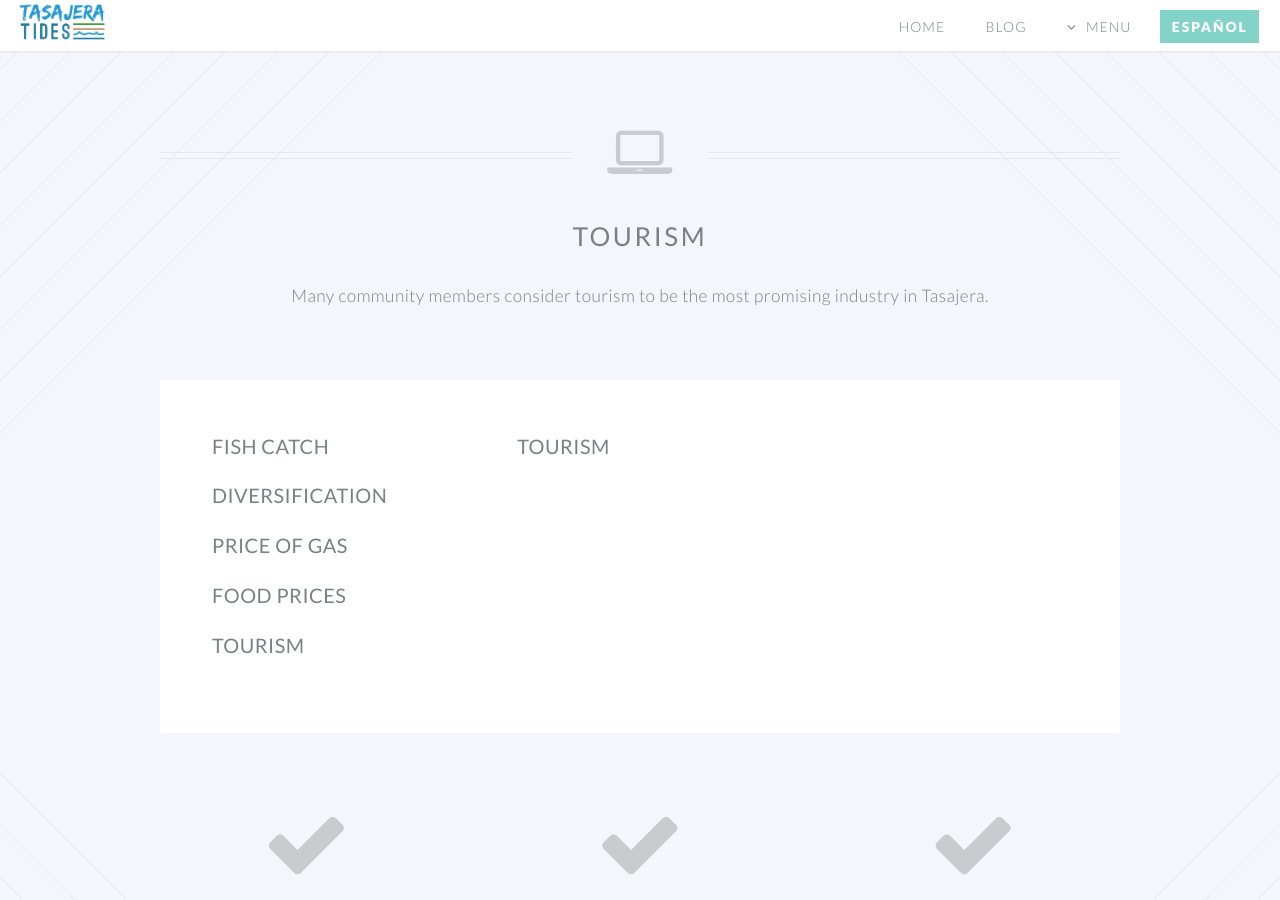
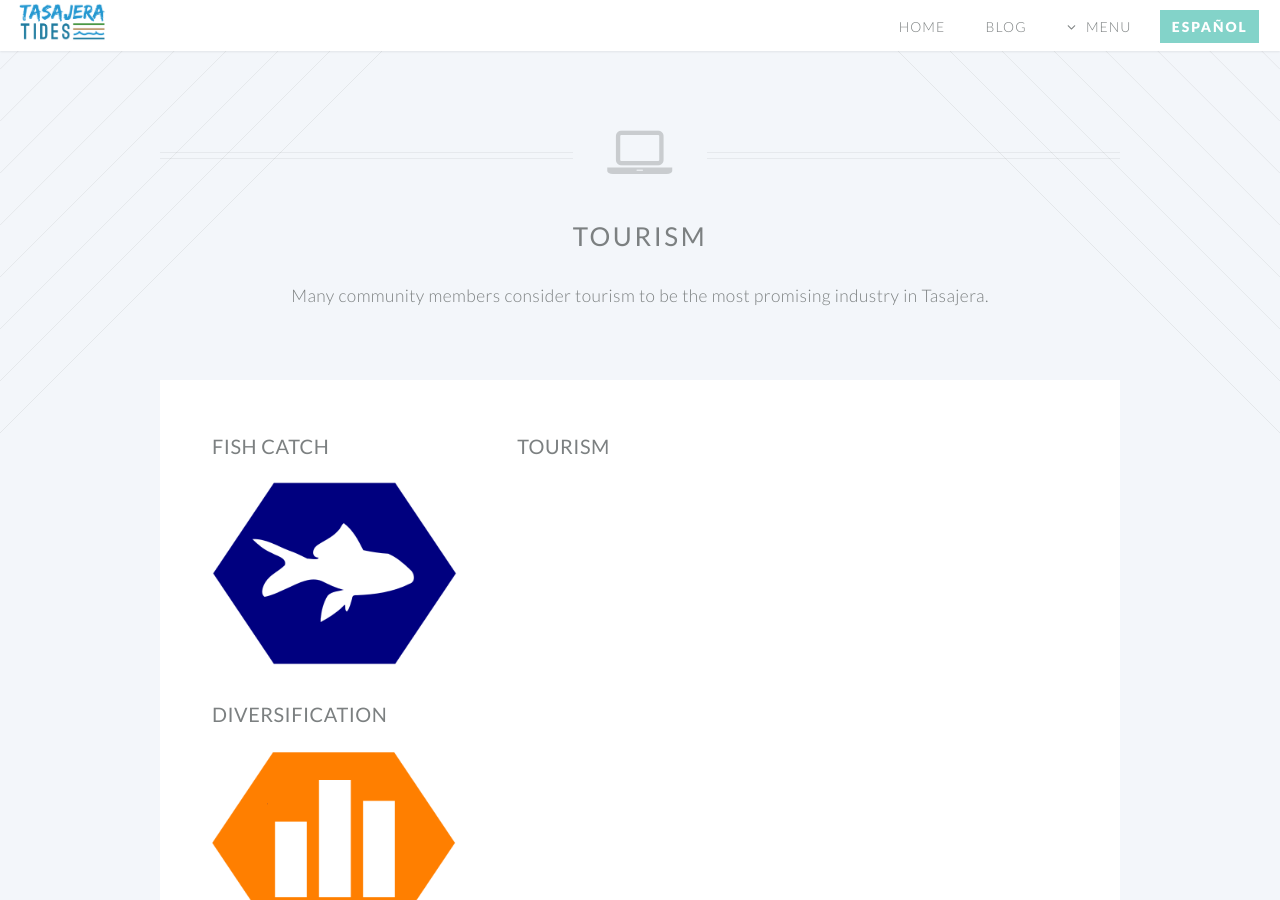
Before and after one commit to danteo90/danteo90.github.io, a Jekyll site: the page tourism.html, which Jekyll copies as it is, in a window 1280 px wide and 900 px high. Built offline with Jekyll 4.4.1, drawn with Linux system fonts in a browser that asks for light colours.

Commit message:
Update tourism.html

```diff
--- a/tourism.html
+++ b/tourism.html
@@ -107,20 +107,26 @@
 										<section>
 											<header>
 												<h3><a href="/fish-catch.html"><strong>Fish Catch</strong></a></h3>
+												<a href="/fish-catch.html" class="image featured"><img src="images/fish-catch-icon.png" alt=""/></a>
 											</header>
 											<header>
 												<h3><a href="/diversification.html"><strong>Diversification</strong></a></h3>
+												<a href="/diversification.html" class="image featured"><img src="images/diversification-icon.png" alt=""/></a>
 											</header>
 											<header>
 												<h3><a href="/price-of-gas.html"><strong>Price of Gas</strong></a></h3>
+												<a href="/price-of-gas.html" class="image featured"><img src="images/price-of-gas-icon.png" alt=""/></a>
 											</header>
 											<header>
 												<h3><a href="/food-prices.html"><strong>Food Prices</strong></a></h3>
+												<a href="/food-prices.html" class="image featured"><img src="images/food-prices-icon.png" alt=""/></a>
 											</header>
 											<header>
 												<h3><a href="/tourism.html"><strong>Tourism</strong></a></h3>
+												<a href="/tourism.html" class="image featured"><img src="images/tourism-icon.png" alt=""/></a>
 											</header>
 										</section>
+
 									</div>
 
 							</div>
@@ -145,9 +151,9 @@
 							<div class="4u">
 
 								<section>
-									<span class="icon featured fa-check"></span>
+									<a href="/economy.html" class="image featured"><img src="images/economy-icon.png" alt=""/></a>
 									<header>
-										<h3>Economy</h3>
+										<h3><a href="/economy.html">Economy</a></h3>
 									</header>
 									<p>Economic indicators are essential for securing the long-term sustainability of a community.</p>
 								</section>
@@ -156,9 +162,9 @@
 							<div class="4u">
 
 								<section>
-									<span class="icon featured fa-check"></span>
+									<a href="/society.html" class="image featured"><img src="images/society-icon.png" alt=""/></a>
 									<header>
-										<h3>Society</h3>
+										<h3><a href="/society.html">Society</a></h3>
 									</header>
 									<p>The social dimension of a community influences the health and wellbeing of its members.</p>
 								</section>
@@ -167,9 +173,9 @@
 							<div class="4u">
 
 								<section>
-									<span class="icon featured fa-check"></span>
+									<a href="/environment.html" class="image featured"><img src="images/environment-icon.png" alt=""/></a>
 									<header>
-										<h3>Environment</h3>
+										<h3><a href="/environment.html">Environment</a></h3>
 									</header>
 									<p>Environmental issues have a strong impact on the wellbeing of a community.</p>
 								</section>
```
